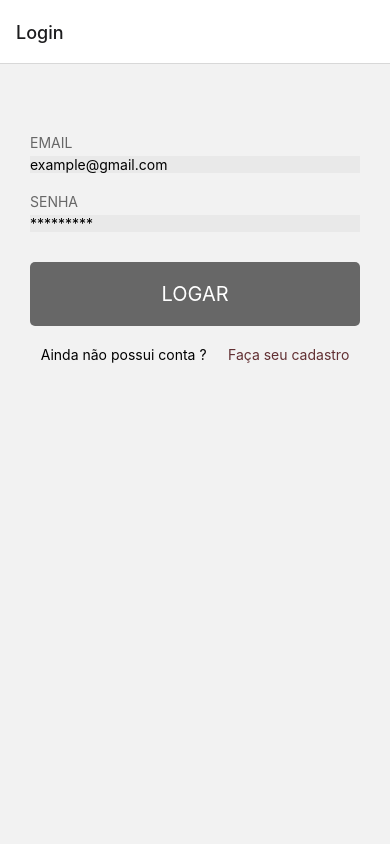
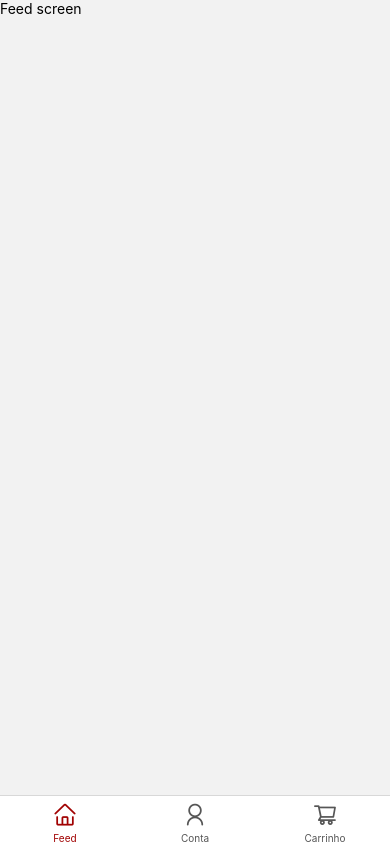
Before and after one commit to DicousDev/MeatClubApp, a React Native app: screen /Home in a window 390 px wide. Built offline with nearby package versions, Linux system fonts and the light colour scheme.

Commit message:
Criando tela Feed, Conta e Carrinho. Criando Tab bar

```diff
--- a/App.js
+++ b/App.js
@@ -7,13 +7,14 @@
  */
 
 import React from 'react';
-import { View } from 'react-native';
+// import { View } from 'react-native';
 
 import { NavigationContainer } from "@react-navigation/native";
 import { createStackNavigator } from "@react-navigation/stack";
 
 import Login from "./src/pages/Login";
 import Cadastro from "./src/pages/Cadastro";
+import Home from "./src/pages/Home"
 
 const Stack = createStackNavigator();
 
@@ -24,10 +25,16 @@ const App = () => {
         <Stack.Screen
           name="Login"
           component={Login}
+          options={{ headerShown: false }}
         />
         <Stack.Screen
           name="Cadastro"
           component={Cadastro}
+        />
+        <Stack.Screen
+          name="Home"
+          component={Home}
+          options={{ headerShown: false }}
         />
       </Stack.Navigator>
     </NavigationContainer>
--- a/package.json
+++ b/package.json
@@ -10,15 +10,19 @@
     "lint": "eslint ."
   },
   "dependencies": {
+    "@react-navigation/bottom-tabs": "^6.0.9",
     "@react-navigation/native": "^6.0.6",
     "@react-navigation/stack": "^6.0.11",
     "axios": "^0.24.0",
     "react": "17.0.2",
     "react-dom": "^17.0.2",
     "react-native": "0.66.3",
+    "react-native-elements": "^3.4.2",
     "react-native-gesture-handler": "^1.10.3",
+    "react-native-paper": "^4.10.0",
     "react-native-safe-area-context": "^3.3.2",
     "react-native-screens": "^3.9.0",
+    "react-native-vector-icons": "^9.0.0",
     "react-native-web": "^0.17.5"
   },
   "devDependencies": {
--- a/src/pages/Cadastro/styles.js
+++ b/src/pages/Cadastro/styles.js
@@ -23,6 +23,7 @@ const styles = StyleSheet.create({
 
     input: {
         backgroundColor: '#E9E9E9',
+        borderRadius: 5
     },
 
     email: {
@@ -91,12 +92,12 @@ const styles = StyleSheet.create({
     },
 
     cadastro: {
-        backgroundColor: '#676767',
+        backgroundColor: '#A10202',
         display: 'flex',
         alignItems: 'center',
         justifyContent: 'center',
         paddingVertical: 20,
-        borderRadius: 5
+        borderRadius: 20
     }
 });
 
--- /dev/null
+++ b/src/pages/Carrinho/index.js
@@ -0,0 +1,10 @@
+import React from "react";
+import { View, Text } from "react-native";
+
+export default function Carrinho() {
+    return (
+        <View>
+            <Text>Carrinho screen</Text>
+        </View>
+    );
+}
--- /dev/null
+++ b/src/pages/Conta/index.js
@@ -0,0 +1,10 @@
+import React from "react";
+import { View, Text } from "react-native";
+
+export default function Conta() {
+    return (
+        <View>
+            <Text>Conta screen</Text>
+        </View>
+    );
+}
--- /dev/null
+++ b/src/pages/Feed/index.js
@@ -0,0 +1,10 @@
+import React from "react";
+import { View, Text } from "react-native";
+
+export default function Feed() {
+    return(
+        <View>
+            <Text>Feed screen</Text>
+        </View>
+    );
+}
--- /dev/null
+++ b/src/pages/Home/index.js
@@ -0,0 +1,58 @@
+import React from "react";
+import AntDesign from "react-native-vector-icons/AntDesign";
+import { createBottomTabNavigator } from "@react-navigation/bottom-tabs";
+
+import Feed from "../Feed";
+import Conta from "../Conta";
+import Carrinho from "../Carrinho";
+
+export default function Home() {
+    const Tab = createBottomTabNavigator();
+
+    return (
+        <Tab.Navigator initialRouteName="Feed"
+            screenOptions={({ route }) => ({
+                tabBarIcon: ({ focused, color, size }) => {
+
+                    let iconName = "";
+
+                    switch(route.name) {
+                        case "Feed":
+                            iconName = "home";
+                            break;
+                        case "Conta":
+                            iconName = "user";
+                            break;
+                        case "Carrinho":
+                            iconName = "shoppingcart";
+                            break;
+                        default:
+                            iconName = "circle";
+                            break;
+                    }
+
+                    return <AntDesign name={iconName} size={size} color={color} />;
+                },
+            })}
+            tabBarOptions={{
+                activeTintColor: "#A10202",
+                inactiveTintColor: "#565656"
+            }}>
+            <Tab.Screen
+                name="Feed"
+                component={Feed}
+                options={{ headerShown: false }}
+            />
+            <Tab.Screen
+                name="Conta"
+                component={Conta}
+                options={{ headerShown: false }}
+            />
+            <Tab.Screen
+                name="Carrinho"
+                component={Carrinho}
+                options={{ headerShown: false }}
+            />
+        </Tab.Navigator>
+    );
+}
--- a/src/pages/Login/index.js
+++ b/src/pages/Login/index.js
@@ -1,6 +1,8 @@
 import React from 'react';
-import { View, Text, TouchableOpacity, TextInput } from "react-native";
+import { View, Text, TouchableOpacity, TextInput, ImageBackground, Image } from "react-native";
 import styles from "./styles";
+
+import AntDesign from "react-native-vector-icons/AntDesign";
 
 export default function Login({ navigation }) {
 
@@ -9,7 +11,7 @@ export default function Login({ navigation }) {
     }
 
     function logar() {
-
+        navigation.navigate("Home");
     }
 
     return (
@@ -21,7 +23,7 @@ export default function Login({ navigation }) {
                 </View>
                 <View style={styles.campoSenha}>
                     <Text style={styles.senhaText}>SENHA</Text>
-                    <TextInput placeholder="*********" style={styles.senhaInput}/>
+                    <TextInput secureTextEntry={true} placeholder="*********" style={styles.senhaInput}/>
                 </View>
                 <View>
                     <TouchableOpacity style={styles.logar} onPress={() => {logar()}}>
--- a/src/pages/Login/styles.js
+++ b/src/pages/Login/styles.js
@@ -17,11 +17,12 @@ const styles = StyleSheet.create({
     },
 
     campoEmail: {
-        marginVertical: 20
+        marginVertical: 20,
     },
 
     emailInput: {
-        backgroundColor: '#E9E9E9'
+        backgroundColor: '#E9E9E9',
+        borderRadius: 5
     },
 
     emailText: {
@@ -34,7 +35,8 @@ const styles = StyleSheet.create({
     },
 
     senhaInput: {
-        backgroundColor: '#E9E9E9'
+        backgroundColor: '#E9E9E9',
+        borderRadius: 5,
     },
 
     senhaText: {
@@ -43,12 +45,12 @@ const styles = StyleSheet.create({
     },
 
     logar: {
-        backgroundColor: '#676767',
+        backgroundColor: '#A10202',
         display: 'flex',
         alignItems: 'center',
         justifyContent: 'center',
         paddingVertical: 20,
-        borderRadius: 5
+        borderRadius: 20
     },
 
     logarText: {
```
Also changed, not shown: index.js (line endings or trailing spaces), 2 other files (tests, documents, lock files or other folders).
